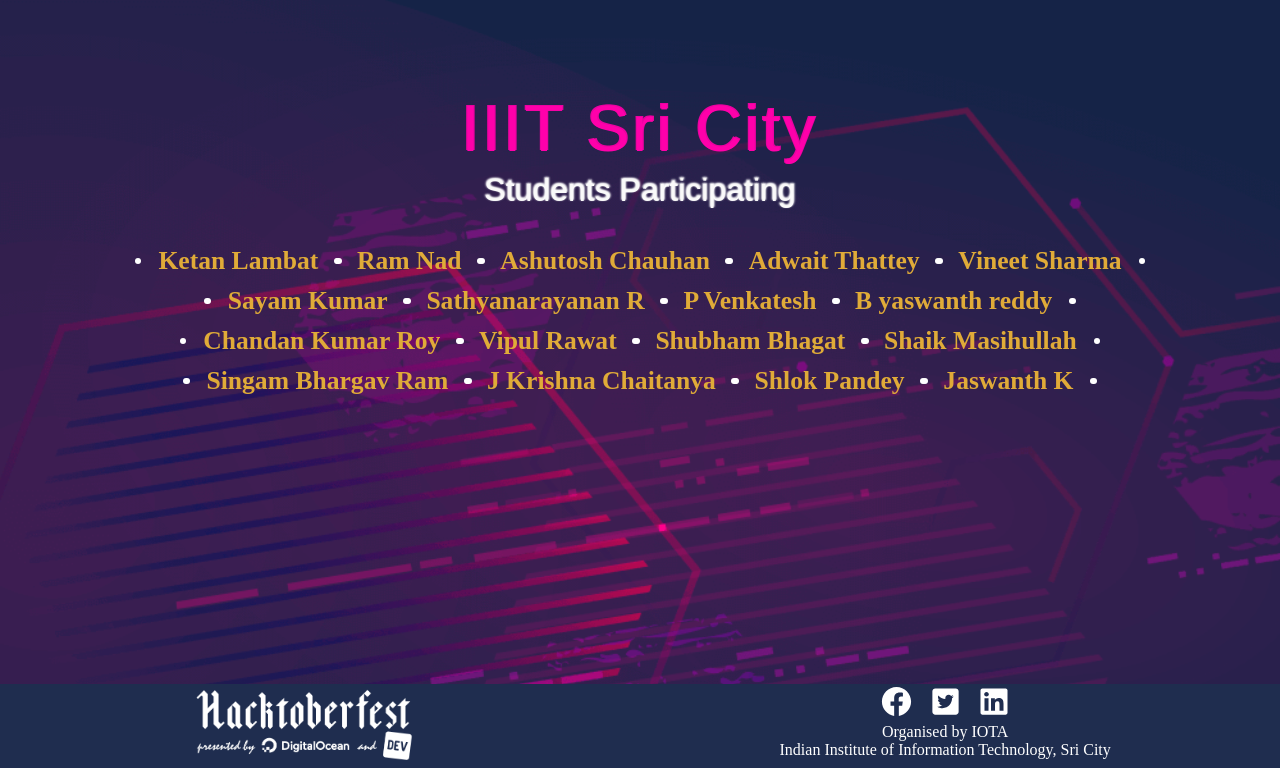
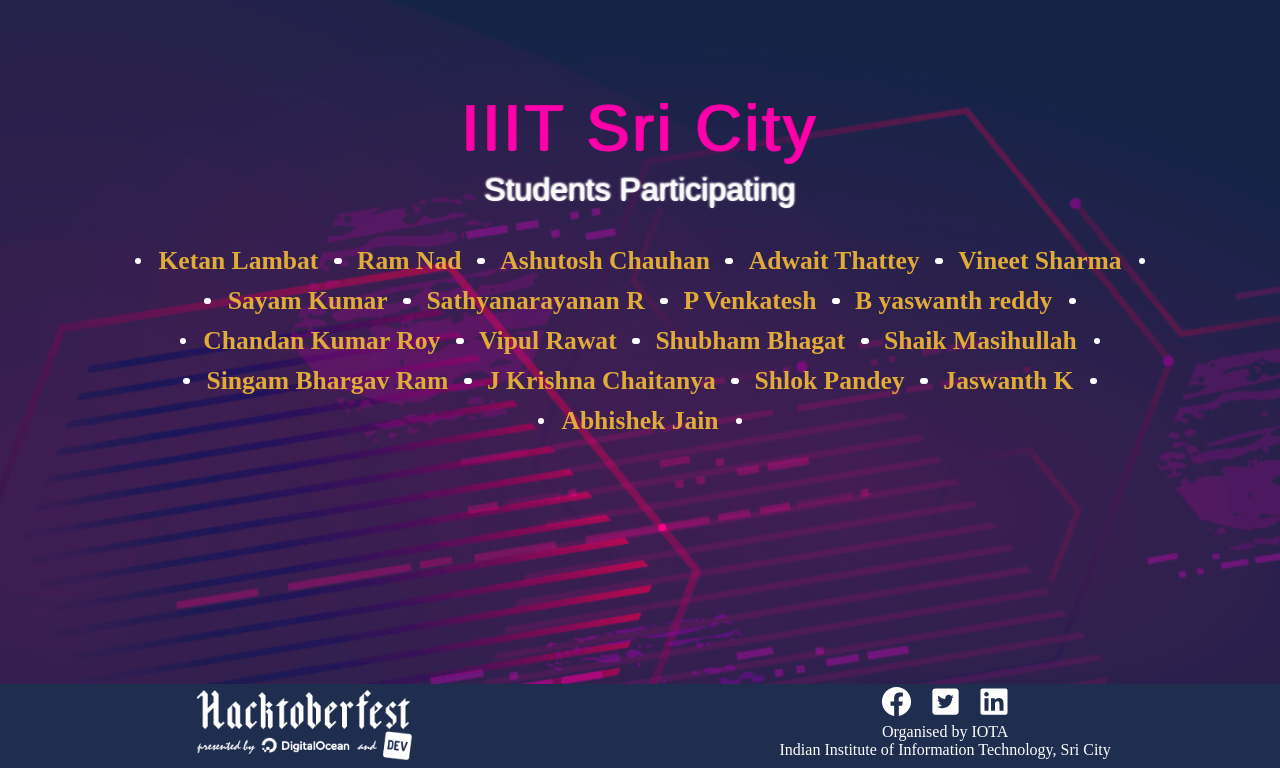
Before and after one commit to Project-Club-IIITS/hacktoberfest2019-participants, a Jekyll site: the page index.html, which Jekyll copies as it is, in a window 1280 px wide, cut to the strip 132-900 px from the top of the page. Built offline with Jekyll 4.4.1, drawn with Linux system fonts in a browser that asks for light colours; some web fonts are replaced.

Commit message:
Joined the Hactoberfest

```diff
--- a/index.html
+++ b/index.html
@@ -63,6 +63,8 @@
                 <li><a href="https://github.com/chaitanya531">J Krishna Chaitanya</a></li>
                 <li><a href="https://github.com/b30wulffz">Shlok Pandey</a></li>
                 <li><a href="https://github.com/JazzKriss21">Jaswanth K</a></li>
+                <li><a href="https://github.com/AbhishekJain2033">Abhishek Jain</a></li>
+
 
             </ul>
         </div>
```
